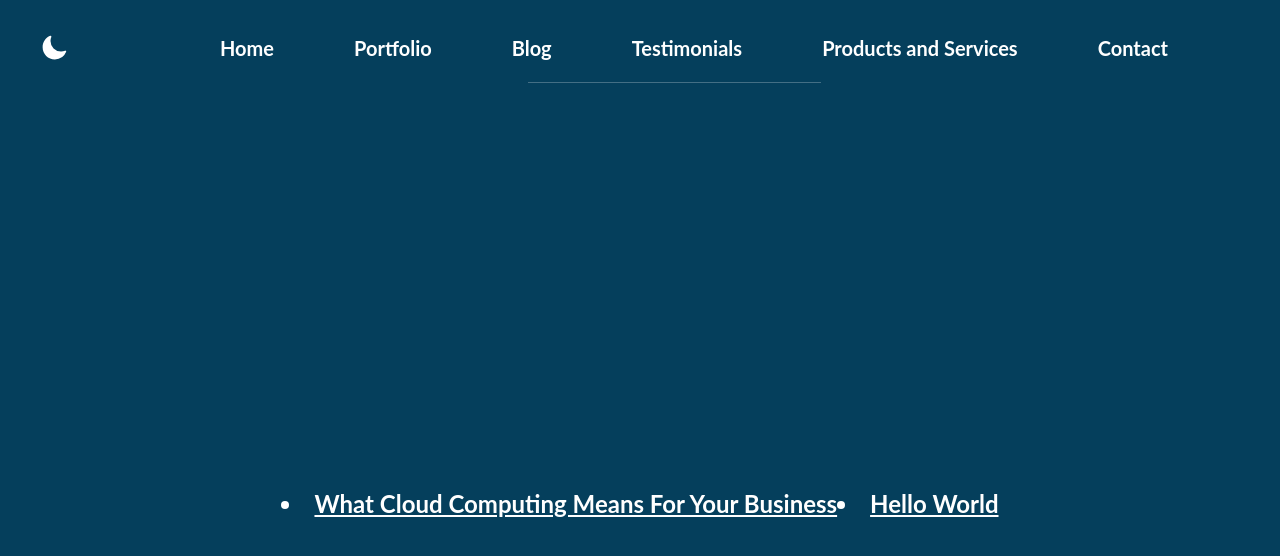
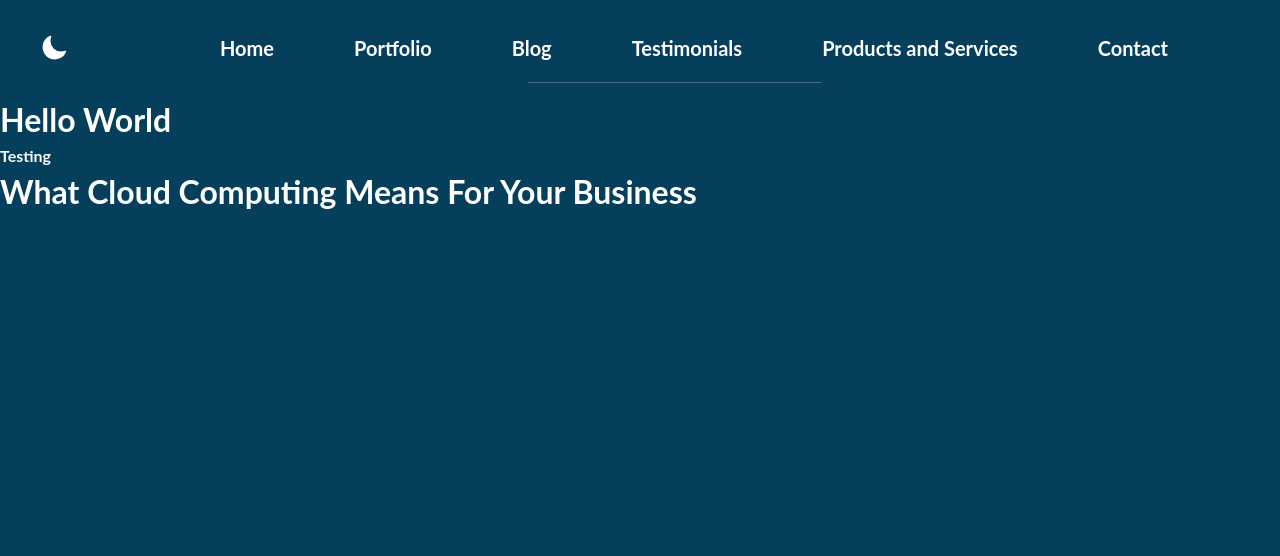
Before and after one commit to ConorMcNamee/old-portfolio, a Next.js app: page /blog in a window 1280 px wide. Shown: the top 556 px of the page. Built offline with nearby package versions, Linux system fonts and the light colour scheme.

Commit message:
Fixed blog server-side error

```diff
--- a/_posts/hello-world.md
+++ b/_posts/hello-world.md
@@ -1,5 +1,6 @@
 ---
 title: 'Hello World'
+excerpt: "Testing"
 ---
 
 Hey
--- a/components/Blog/ListItem.tsx
+++ /dev/null
@@ -1,15 +0,0 @@
-import Link from "next/link"
-
-type Props = {
-    post: BlogPost
-}
-
-export default function ListItem({ post }: Props) {
-    const { id, title, date } = post
-
-    return (
-        <li className="mt-4 text-2xl dark:text-white/90">
-            <Link className="underline hover:text-black/70 dark:hover:text-white" href={`/posts/${id}`}>{title}</Link>
-        </li>
-    )
-}
--- a/components/Index/About.tsx
+++ b/components/Index/About.tsx
@@ -5,7 +5,7 @@ export default function  About() {
     return (
         <section id="about" className="flex md:w-screen justify-center items-center md:m-0">
             <div className='flex flex-col text-center md:w-[50%] mt-10'>
-                <h3 className="text-4xl m-5">About</h3>
+                <h2 className="text-4xl m-5">About</h2>
                 <hr className="border-2 opacity-25 w-[50%] self-center" />
                 <div className="text-xl m-5">
 
--- a/components/Index/Skills.tsx
+++ b/components/Index/Skills.tsx
@@ -10,7 +10,9 @@ export default function  Skills() {
             initial={{ opacity: 0 }}
             animate={{ opacity: 1 }}
             transition={{ delay: .5 }}>
-            <h2 className="flex text-5xl mt-10">What I can do for<h3 className="text-theme-highlight px-2">YOU</h3></h2>
+            <h2 className="flex text-5xl mt-10">
+                What I can do for </h2>
+            <h2 className="text-theme-highlight px-2">YOU</h2>
             <p>There are many different services that I can provide that will add value to your business. Here are a few to list.</p>
             <p>
                 If you would like to know more about my expertise in these areas, visit the services page with the link below
--- a/interfaces/post.ts
+++ b/interfaces/post.ts
@@ -1,3 +1,4 @@
+
 type PostType = {
   slug: string
   title: string
--- /dev/null
+++ b/lib/api.tsx
@@ -0,0 +1,47 @@
+import fs from 'fs'
+import { join } from 'path'
+import matter from 'gray-matter'
+
+const postsDirectory = join(process.cwd(), '_posts')
+
+export function getPostSlugs() {
+  return fs.readdirSync(postsDirectory)
+}
+
+export function getPostBySlug(slug: string, fields: string[] = []) {
+  const realSlug = slug.replace(/\.md$/, '')
+  const fullPath = join(postsDirectory, `${realSlug}.md`)
+  const fileContents = fs.readFileSync(fullPath, 'utf8')
+  const { data, content } = matter(fileContents)
+
+  type Items = {
+    [key: string]: string
+  }
+
+  const items: Items = {}
+
+  // Ensure only the minimal needed data is exposed
+  fields.forEach((field) => {
+    if (field === 'slug') {
+      items[field] = realSlug
+    }
+    if (field === 'content') {
+      items[field] = content
+    }
+
+    if (typeof data[field] !== 'undefined') {
+      items[field] = data[field]
+    }
+  })
+
+  return items
+}
+
+export function getAllPosts(fields: string[] = []) {
+  const slugs = getPostSlugs()
+  const posts = slugs
+    .map((slug) => getPostBySlug(slug, fields))
+    // sort posts by date in descending order
+    .sort((post1, post2) => (post1.date > post2.date ? -1 : 1))
+  return posts
+}
--- a/lib/posts.ts
+++ /dev/null
@@ -1,34 +0,0 @@
-import fs from "fs"
-import path from "path"
-import matter from "gray-matter"
-import remark from "remark"
-import html from "remark-html"
-
-const postsDirectory = path.join(process.cwd(), '_posts')
-
-export function getSortedPostsData() {
-  // Get file names under /posts
-  const fileNames = fs.readdirSync(postsDirectory);
-  const allPostsData = fileNames.map((fileName) => {
-      // Remove ".md" from file name to get id
-      const id = fileName.replace(/\.md$/, '');
-
-      // Read markdown file as string
-      const fullPath = path.join(postsDirectory, fileName);
-      const fileContents = fs.readFileSync(fullPath, 'utf8');
-
-      // Use gray-matter to parse the post metadata section
-      const matterResult = matter(fileContents);
-
-      const blogPost: BlogPost = {
-          id,
-          title: matterResult.data.title,
-          date: matterResult.data.date,
-      }
-
-      // Combine the data with the id
-      return blogPost
-  });
-  // Sort posts by date
-  return allPostsData.sort((a, b) => a.date < b.date ? 1 : -1);
-}
--- a/package.json
+++ b/package.json
@@ -18,6 +18,7 @@
     "eslint": "8.27.0",
     "eslint-config-next": "13.0.3",
     "framer-motion": "^7.6.7",
+    "fs": "^0.0.1-security",
     "gray-matter": "^4.0.3",
     "next": "^13.3.4",
     "next-themes": "^0.2.1",
--- a/pages/blog/index.tsx
+++ b/pages/blog/index.tsx
@@ -1,17 +1,41 @@
 import Link from "next/link";
-import Logos from "../../components/Layout/Logos";
-import { getSortedPostsData } from "../../lib/posts";
+import { getAllPosts } from "../../lib/api";
+import Post from "../../interfaces/post";
 
-import ListItem from "../../components/Blog/ListItem";
+type Props = {
+    allPosts: Post[]
+}
 
-
-export default function Blog() {
-    const posts = getSortedPostsData()
+export default function Blog({ allPosts }:Props) {
     return (
-        <section className="h-screen w-screen flex justify-center text-center items-center">
-            {posts.map(post => (
-                    <ListItem key={post.id} post={post} />
-                ))}
+        <section className="flex flex-col">
+            <div id="blog-card" className="">
+                {
+                    allPosts.map((post, key) => (
+                        <Link key={key} href={post.slug}>
+                            <div className="">
+                                <h1 className="text-white">{post.title}</h1>
+                                <p>{post.excerpt}</p>
+                            </div>
+                        </Link>
+                    ))
+                }
+            </div>
         </section>
     );
 }
+
+export const getStaticProps = async () => {
+    const allPosts = getAllPosts([
+      'title',
+      'date',
+      'slug',
+      'author',
+      'coverImage',
+      'excerpt',
+    ])
+
+    return {
+      props: { allPosts },
+    }
+  }
--- a/types.d.ts
+++ /dev/null
@@ -1,5 +0,0 @@
-type BlogPost = {
-    id: string,
-    title: string,
-    date: string,
-}
```
Also changed, not shown: 2 other files (tests, documents, lock files or other folders).
